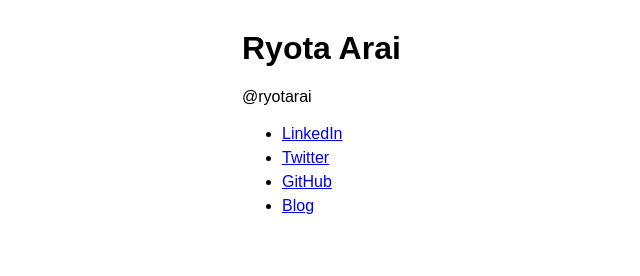
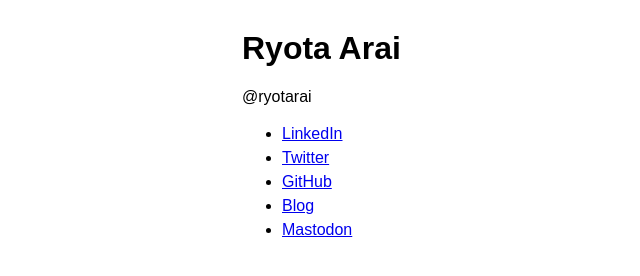
Before and after one commit to ryotarai/ryotarai.info, a plain HTML site: page index.html in a window 1280 px wide. Shown: the whole page, without its empty margins (98-738 px from the left). Drawn offline with Linux system fonts and the light colour scheme.

Commit message:
Add a link to Mastodon.

```diff
--- a/index.html
+++ b/index.html
@@ -28,6 +28,7 @@
 		<li><a href="https://twitter.com/ryot_a_rai">Twitter</a></li>
 		<li><a href="https://github.com/ryotarai">GitHub</a></li>
 		<li><a href="http://ryotarai.hatenablog.com/">Blog</a></li>
+		<li><a rel="me" href="https://mastodon.social/@ryotarai">Mastodon</a></li>
 		</ul>
 	</div>
 	</body>
```
